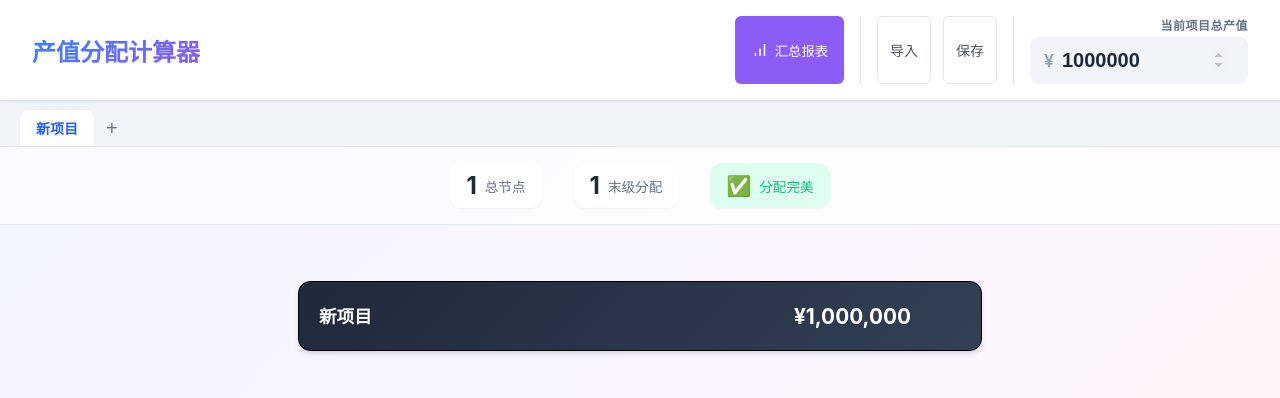
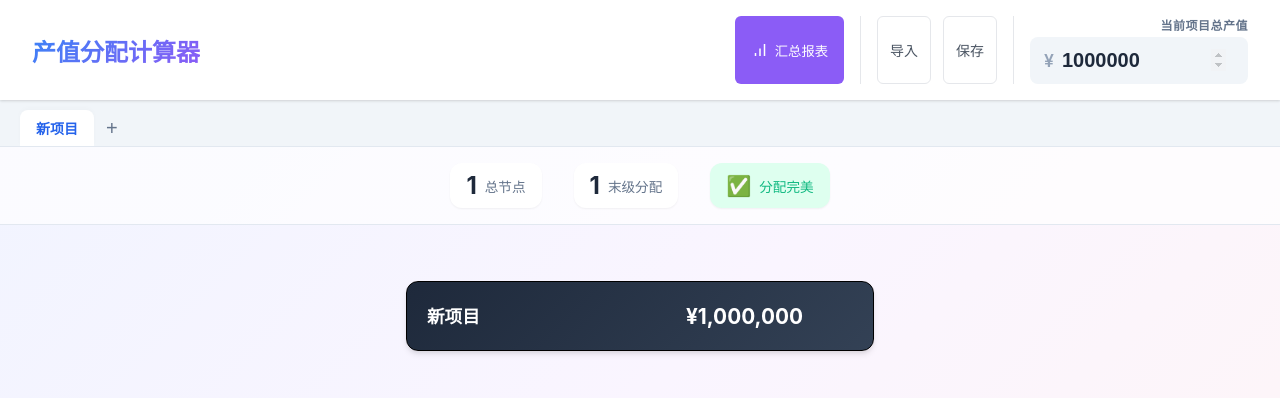
Before and after one commit to fuyuzheju/tools-web, a React (Vite) app: page /prodcalc in a window 1280 px wide. Shown: the top 398 px of the page. Built offline with nearby package versions, Linux system fonts and the light colour scheme.

Commit message:
new layout

```diff
--- a/src/prodcalc/NodeCard.tsx
+++ b/src/prodcalc/NodeCard.tsx
@@ -139,7 +139,7 @@ const NodeCard: React.FC<{
                     ${isLast ? 'is-last' : ''}
                     ${isDragging ? 'dragging' : ''}`}>
 
-      {!isRoot && (
+      {!isRoot && (level !== 1) && (
         <div className="connector">
           <div className="connector-v-top" />
           {!isLast && <div className="connector-v-bottom" />}
@@ -148,7 +148,7 @@ const NodeCard: React.FC<{
       )}
 
       {/* 节点内容区域 */}
-      <div className="node-content">
+      <div className={`node-content ${isRoot ? 'is-root' : ''}`}>
         {/* 节点主卡片 */}
         <div className="node-card">
           <div className={`node-card-content
@@ -182,14 +182,14 @@ const NodeCard: React.FC<{
             )}
 
             {/* 左侧：规则标签 */}
-            {!isRoot && (
+            {/* {!isRoot && (
               <div
                 className="rule-badge"
                 style={{ backgroundColor: ruleConfig.bg, color: ruleConfig.color }}
               >
                 <span className="rule-label">{ruleConfig.label}</span>
               </div>
-            )}
+            )} */}
 
             {/* 中间：信息区 */}
             <div className="node-info">
@@ -204,6 +204,7 @@ const NodeCard: React.FC<{
                 <div className="rule-editor">
                   <select
                     className="rule-select"
+                    style={{backgroundColor: ruleConfig.bg, color: ruleConfig.color}}
                     value={node.rule.type}
                     onChange={(e) => updateNodeRule(node.id, { type: e.target.value as RuleType })}
                   >
@@ -290,7 +291,7 @@ const NodeCard: React.FC<{
 
         {/* 子节点容器 */}
         {hasChildren && !isCollapsed && (
-          <div className="tree-children">
+          <div className={`tree-children ${isRoot ? "horizontal" : "vertical"}`}>
             {node.children.map((child, idx) => (
               <NodeCard
                 key={child.id}
--- a/src/prodcalc/ProdCalc.css
+++ b/src/prodcalc/ProdCalc.css
@@ -267,22 +267,17 @@ body {
 .app-main {
   flex: 1;
   padding: 32px;
-  overflow-x: auto;
+  overflow-x: scroll;
+  overflow-y: scroll;
   min-width: 100%;
-
-  display: flex;
-  flex-direction: column;
-  align-items: center;
 }
 
 .tree-container {
-  display: inline-block;
-  max-width: fit-content;
-  width: auto;
-
   padding: 16px;
   vertical-align: top;
   box-sizing: border-box;
+  width: fit-content;
+  min-width: 100%;
 }
 
 /* ============================================
@@ -347,11 +342,25 @@ body {
   min-width: 0;
 }
 
+.node-content.is-root {
+  display: flex;
+  flex-direction: column;
+  align-items: center;
+}
+
 .tree-children {
   margin-top: 0;
+  gap: 0;
+}
+
+.tree-children.horizontal {
+  display: flex;
+  flex-direction: row;
+}
+
+.tree-children.vertical {
   display: flex;
   flex-direction: column;
-  gap: 0;
 }
 
 /* ============================================
@@ -359,8 +368,8 @@ body {
    ============================================ */
 
 .node-card {
-  min-width: 700px;
   width: fit-content;
+  max-width: max-content;
   padding: calc(var(--node-gap)/2);
 }
 
@@ -417,8 +426,8 @@ body {
   position: absolute;
   transform: translateY(calc(var(--node-card-height) * -0.5));
   left: 0;
-  width: 24px;
-  height: 24px;
+  width: 18px;
+  height: 18px;
   padding: 0;
   border: 2px solid var(--gray-300);
   background: white;
@@ -506,7 +515,7 @@ body {
 
 .rule-select {
   padding: 6px 10px;
-  border: 1px solid var(--gray-400);
+  border: 1px solid black;
   border-radius: var(--radius-sm);
   background: var(--gray-200);
   font-size: 0.85rem;
@@ -525,7 +534,7 @@ body {
   display: flex;
   align-items: center;
   background: var(--gray-200);
-  border: 1px solid var(--gray-400);
+  border: 1px solid black;
   border-radius: var(--radius-sm);
   padding: 0 8px;
   transition: var(--transition);
```
